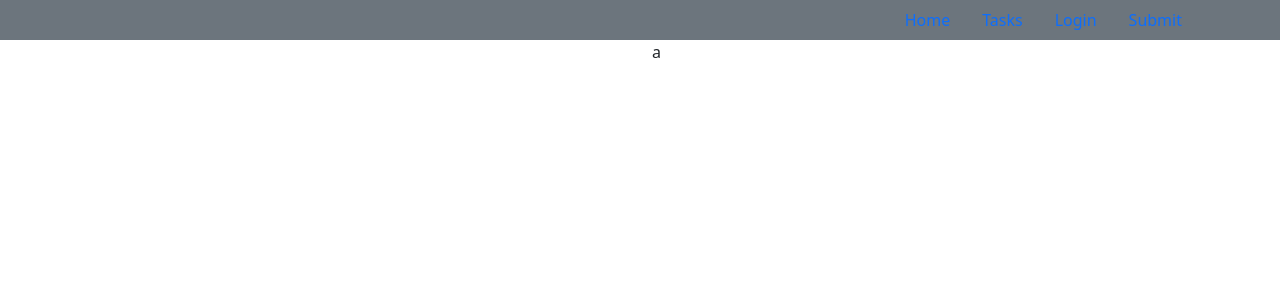
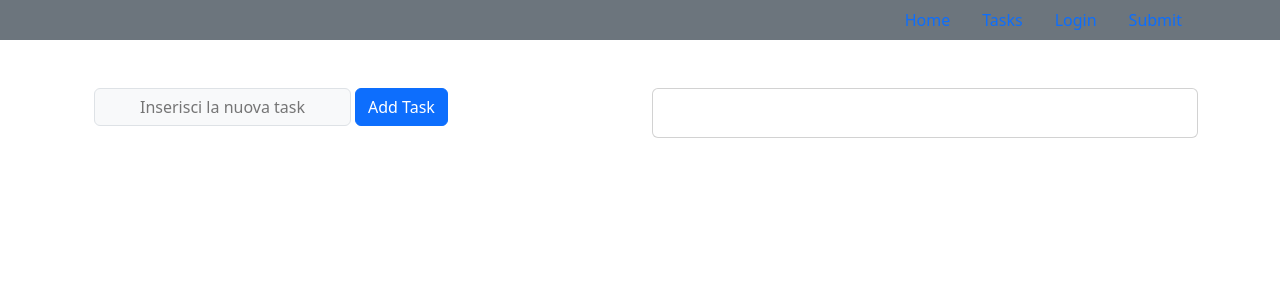
Before and after one commit to RiccardoDelrio/react-form, a React (Vite) app: page / in a window 1280 px wide. Shown: the top 300 px of the page. Built offline with nearby package versions, Linux system fonts and the light colour scheme.

Commit message:
feat: implement task management functionality with add, delete, and edit options

```diff
--- a/src/components/Main.jsx
+++ b/src/components/Main.jsx
@@ -1,23 +1,66 @@
+import { useState } from "react"
 export default function Main() {
+
+    const [tasklist, setTasklist] = useState([])
+    const [task, setTask] = useState("")
+
+    const handleSubmit = (e) => {
+        e.preventDefault()
+        if (task === "") {
+            alert("Task cannot be empty")
+        } else {
+            setTasklist([...tasklist, task])
+        }
+    }
     return (
         <>
             <main>
                 <div className="container ">
                     <div className="row ">
-                        <div className="col-6">
-                            <form typeof="submit">
+                        <div className="col-6 mt-5">
+                            <form onSubmit={handleSubmit}>
+                                <div className="container d-flex gap-1">
+
+                                    <input type="text"
+                                        name="newTask"
+                                        id="newTask"
+                                        className=" input-group-text"
+                                        placeholder="Inserisci la nuova task"
+                                        value={task}
+                                        onChange={(e) => setTask(e.target.value)} />
+                                    <button
+                                        type="submit"
+                                        className="btn btn-primary "
+
+                                    >Add Task</button>
+                                </div>
 
                             </form>
                         </div>
-                        <div className="col-6"> a</div>
+                        <div className="col-6 mt-5">
+                            <div className="card p-4">
 
-                    </div>
+                                {
+                                    tasklist.map((item, index) => (
+
+                                        <div key={index} className="item d-flex justify-content-between  ">
+                                            <div className="text_container">{item}</div>
+                                            <div className="btncontainer mb-3 ">
+                                                <div className="btn btn-primary me-2 ">Delete</div>
+                                                <div className="btn btn-primary ">Edit</div>
+                                            </div>
+                                        </div>
+
+                                    ))
 
 
+
+                                }
+                            </div>
+                        </div>
+                    </div>
                 </div>
             </main>
-
-
         </>
 
 
```
